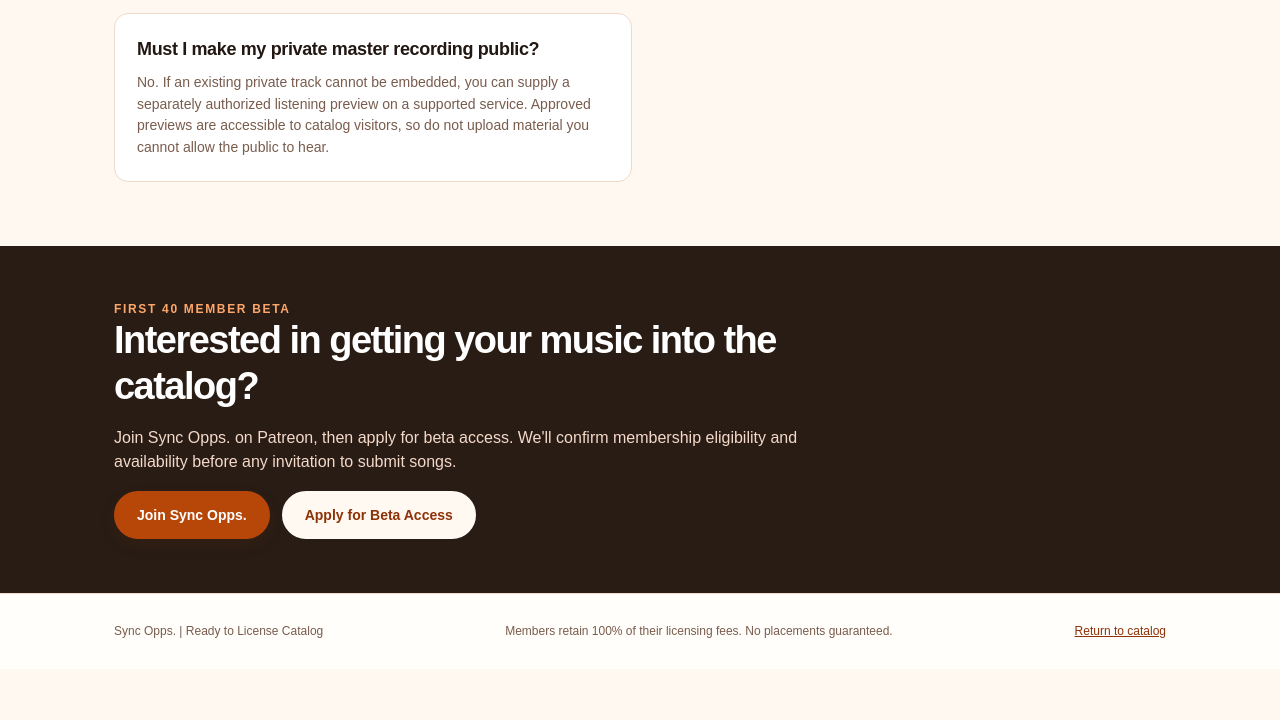
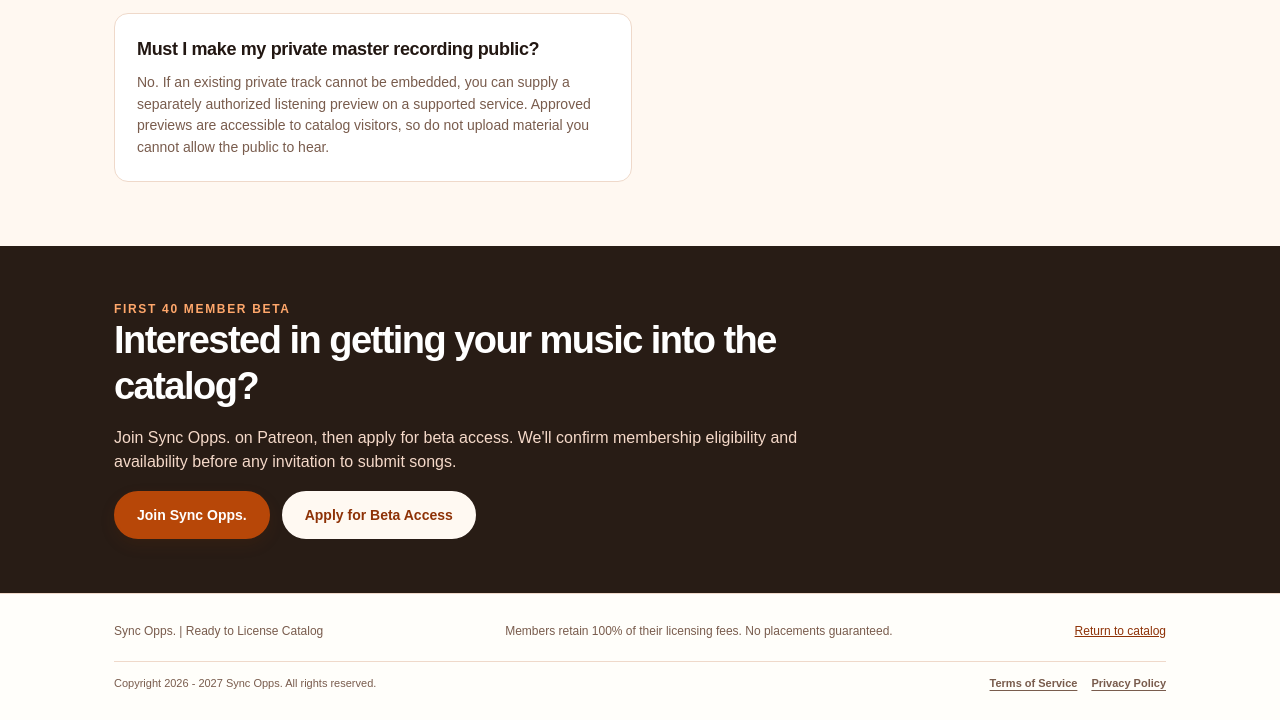
Before and after one commit to musiclerk-png/sync-opps-ready-to-license, a plain HTML site: page beta/index.html in a window 1280 px wide. Shown: the part 2335-3055 px from the top of the page. Before the commit the page ends 3004 px from the top, so only its background shows below. Drawn offline with Linux system fonts and the light colour scheme.

Commit message:
Add 2026-2027 copyright and unified policy links to First 40 Beta footer

```diff
--- a/beta/index.html
+++ b/beta/index.html
@@ -29,7 +29,7 @@ section.content{padding:64px 0}h2{font-size:clamp(27px,3vw,38px);letter-spacing:
 .steps{display:grid;grid-template-columns:repeat(3,minmax(0,1fr));gap:16px;margin-top:25px}.step{background:#fff;border:1px solid var(--line);padding:24px;border-radius:17px;box-shadow:var(--shadow)}.step-num{display:inline-grid;place-items:center;background:#fff0e5;color:var(--orange-dark);font-weight:900;width:33px;height:33px;border-radius:50%;margin-bottom:17px}.step p,.faq p{font-size:14px;color:var(--muted);margin:0}.benefits{background:#fff2e8;border-block:1px solid var(--line)}.benefits-grid{display:grid;grid-template-columns:repeat(3,minmax(0,1fr));gap:20px;margin-top:25px}.benefit{border-left:4px solid #c85c23;padding-left:16px}.benefit strong{display:block;font-size:20px;margin-bottom:3px}.benefit p{margin:0;color:var(--muted);font-size:14px}
 .faqs{display:grid;grid-template-columns:repeat(2,minmax(0,1fr));gap:16px;margin-top:28px}.faq{background:#fff;border:1px solid var(--line);border-radius:14px;padding:22px}
 .lastcall{background:#281c15;color:#fff2e8;padding:54px 0}.lastcall h2{color:#fff;max-width:700px}.lastcall p{max-width:700px;color:#f5d9c9}.lastcall .btn.secondary{border-color:#fff9f3}
-footer{padding:28px 0;background:#fffefa;border-top:1px solid var(--line);font-size:12px;color:var(--muted)}footer .wrap{display:flex;justify-content:space-between;align-items:center;gap:20px;flex-wrap:wrap}
+footer{padding:28px 0;background:#fffefa;border-top:1px solid var(--line);font-size:12px;color:var(--muted)}footer .wrap{display:flex;justify-content:space-between;align-items:center;gap:20px;flex-wrap:wrap} footer .footerlegal{flex:0 0 100%;display:flex;justify-content:space-between;align-items:center;flex-wrap:wrap;gap:12px 20px;border-top:1px solid var(--line);padding-top:13px;font-size:11px;color:var(--muted)}footer .footerlegal-links{display:flex;align-items:center;flex-wrap:wrap;gap:14px}footer .footerlegal-links a{text-decoration:underline;text-underline-offset:3px;color:var(--burnt);font-weight:750}
 @media(max-width:820px){.hero-grid{grid-template-columns:1fr}.offer{max-width:430px}.steps,.benefits-grid{grid-template-columns:1fr}.faqs{grid-template-columns:1fr}}@media(max-width:540px){.wrap{padding:0 18px}.hero{padding:48px 0}.nav{gap:8px}.brand{font-size:21px}.brand span{display:none}.navright{gap:9px}.navright>a:not(.btn){display:none}.navright .btn{padding:9px 13px;font-size:12px}.cta-row .btn{width:100%}}
 </style>
 </head>
@@ -69,6 +69,6 @@ footer{padding:28px 0;background:#fffefa;border-top:1px solid var(--line);font-s
 </div></div></section>
 <section class="lastcall"><div class="wrap"><div class="eyebrow" style="color:#ffa76b">First 40 member beta</div><h2>Interested in getting your music into the catalog?</h2><p>Join Sync Opps. on Patreon, then apply for beta access. We'll confirm membership eligibility and availability before any invitation to submit songs.</p><div class="cta-row"><a class="btn primary" href="https://www.patreon.com/thesyncopps/membership" target="_blank" rel="noopener noreferrer">Join Sync Opps.</a><a class="btn secondary" href="https://tally.so/r/YjGvPd" target="_blank" rel="noopener noreferrer">Apply for Beta Access</a></div></div></section>
 </main>
-<footer><div class="wrap"><span>Sync Opps. | Ready to License Catalog</span><span>Members retain 100% of their licensing fees. No placements guaranteed.</span><a href="../">Return to catalog</a></div></footer>
+<footer><div class="wrap"><span>Sync Opps. | Ready to License Catalog</span><span>Members retain 100% of their licensing fees. No placements guaranteed.</span><a href="../">Return to catalog</a><div class="footerlegal"><span>Copyright 2026 - 2027 Sync Opps. All rights reserved.</span><nav class="footerlegal-links" aria-label="Legal policies"><a href="../legal/sync-opps-terms-and-privacy.pdf#page=2" target="_blank" rel="noopener noreferrer">Terms of Service</a><a href="../legal/sync-opps-terms-and-privacy.pdf#page=5" target="_blank" rel="noopener noreferrer">Privacy Policy</a></nav></div></div></footer>
 </body>
 </html>
```
